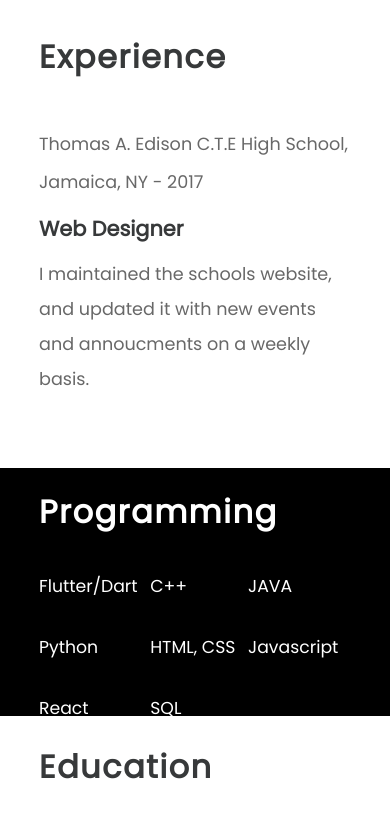
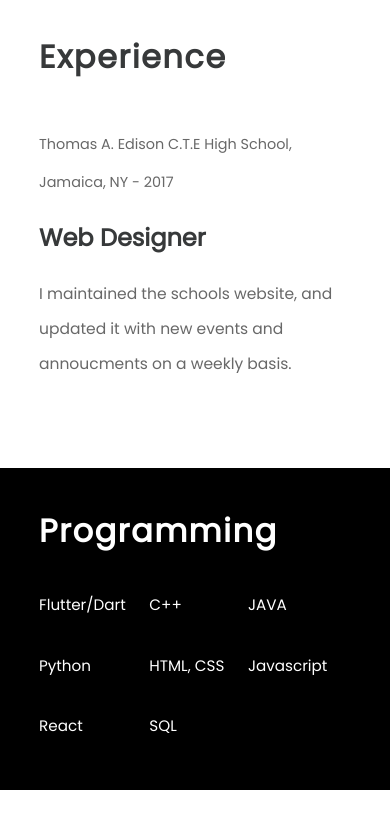
Before and after one commit to NishanthPrajith/NishanthPrajith.github.io, a React (Create React App) app: page /about in a window 390 px wide. Shown: the part 2300-3124 px from the top of the page. Built offline with nearby package versions, Linux system fonts and the light colour scheme.

Commit message:
fixed responsiveness

```diff
--- a/src/AboutComps/about.css
+++ b/src/AboutComps/about.css
@@ -94,6 +94,15 @@
 	font-size: 1rem;
 }
 
+.resumeData h3 {
+	font-size: 1.1rem;
+	font-weight: 50;
+	margin-top: 2.5%;
+	line-height: 35px;
+	color: #686868;
+}
+
+
 .Language {
 	background-color: #000;
 	padding: 5% 0 9% 0;
@@ -112,13 +121,6 @@
 	color: #ffffff;
 }
 
-.resumeData h3 {
-	font-size: 1.1rem;
-	font-weight: 50;
-	margin-top: 2.5%;
-	line-height: 35px;
-	color: #686868;
-}
 
 .banner {
 	background-color: #37393a;
@@ -315,9 +317,17 @@
 }
 
 @media screen and (max-width: 500px) {
+	.languages p {
+		font-size: 0.95rem;
+	}
+
 	.landing .title {
 		font-size: 4rem;
 		font-weight: 700;
+	}
+
+	.Language {
+		padding: 10% 0 23% 0;
 	}
 
 	.loadingImage {
@@ -373,18 +383,20 @@
 	}
 
 	.resumeData h1 {
-		font-size: 1.3rem;
+		font-size: 1.5rem;
+		margin: 6% 0;
 	}
 
-	.resumeData h2, .resumeData p {
-		font-size: 1.1rem;
+	.resumeData p {
+		font-size: 0.9rem;
 		font-weight: 200;
 	}
 
 	.resumeData h3 {
-		font-size: 1.1rem;
+		font-size: 0.97rem;
 		font-weight: 100;
 		margin-top: 1%;
+		padding-bottom: 5%;
 	}
 
 	.resumeData div {
```
